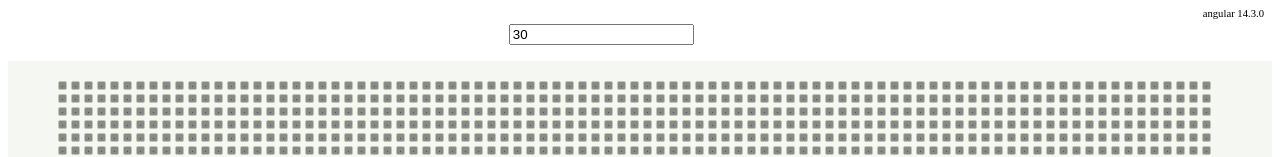
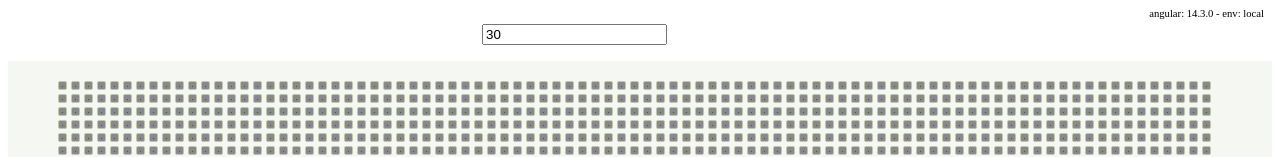
Before and after one commit to maxgerashenko/angular-my-weeks, an Angular app: page / in a window 1280 px wide. Shown: the top 157 px of the page. Built offline with nearby package versions, Linux system fonts and the light colour scheme.

Commit message:
5 files modified

```diff
--- a/src/environments/environment.dev.ts
+++ b/src/environments/environment.dev.ts
@@ -1,5 +1,5 @@
 export const environment = {
   production: false,
 
-  mode: 'Dev',
+  mode: 'dev',
 };
--- a/src/environments/environment.prod.ts
+++ b/src/environments/environment.prod.ts
@@ -1,5 +1,5 @@
 export const environment = {
   production: true,
 
-  mode: 'Prod',
+  mode: 'prod',
 };
--- a/src/environments/environment.ts
+++ b/src/environments/environment.ts
@@ -6,5 +6,5 @@
 export const environment = {
   production: false,
 
-  mode: 'Local',
+  mode: 'local',
 };
--- a/src/version/version.component.html
+++ b/src/version/version.component.html
@@ -1 +1 @@
-<span class="version-info">angular {{ version.full }}</span>
+<span class="version-info">angular: {{ version.full }} - env: {{ mode }}</span>
--- a/src/version/version.component.ts
+++ b/src/version/version.component.ts
@@ -1,4 +1,5 @@
 import { Component, OnInit, VERSION } from '@angular/core';
+import { environment } from '../environments/environment';
 
 @Component({
   selector: 'app-version',
@@ -8,6 +9,8 @@ import { Component, OnInit, VERSION } from '@angular/core';
 export class VersionComponent implements OnInit {
   version = VERSION;
 
+  mode = environment.mode;
+
   constructor() {}
 
   ngOnInit() {}
```
